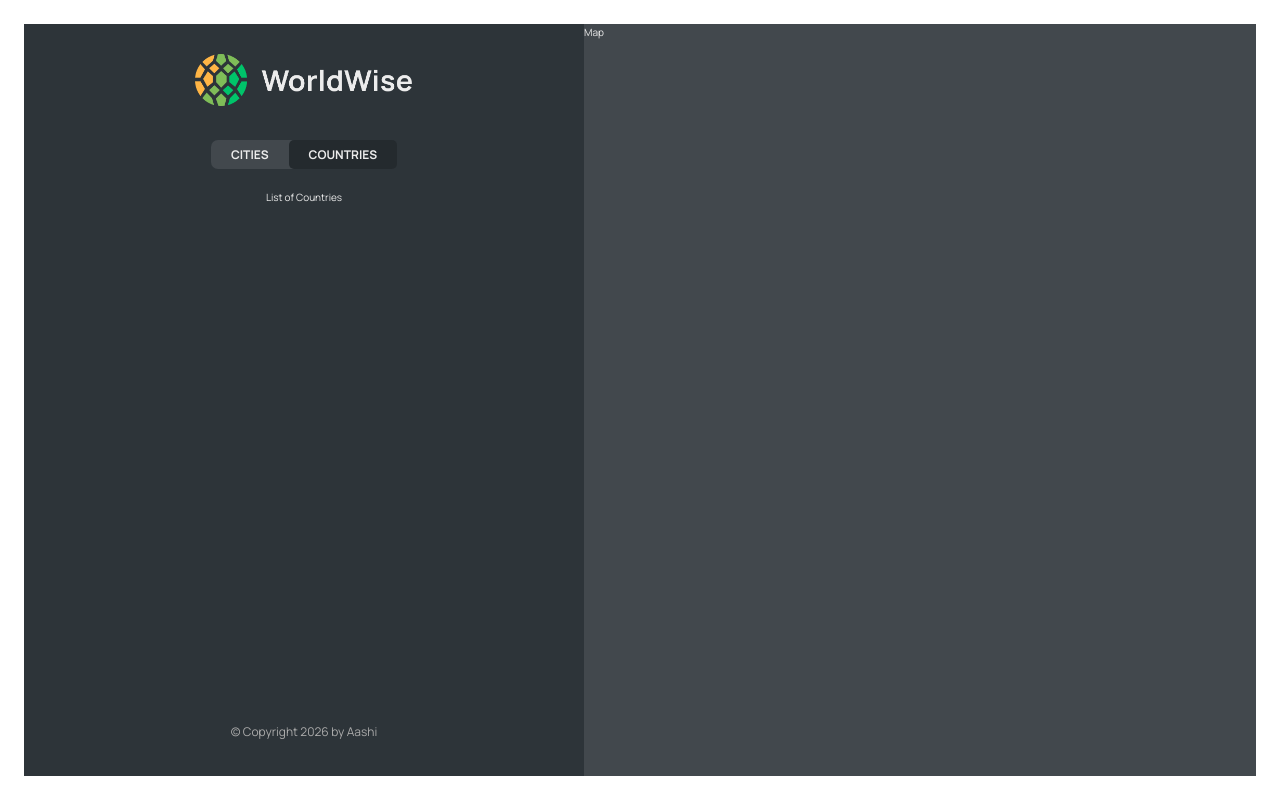
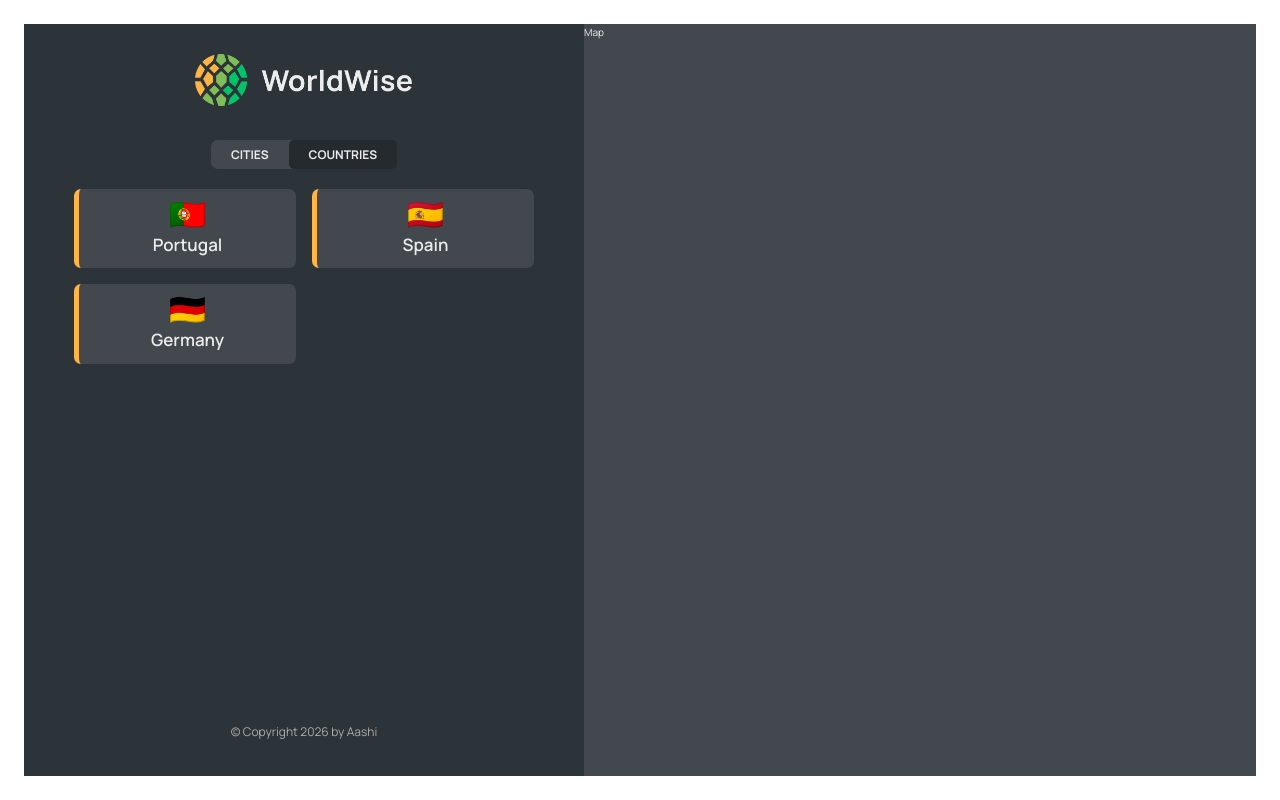
Before and after one commit to aashishah/worldwise, a React (Vite) app: page /app/countries in a window 1280 px wide. Built offline with nearby package versions, Linux system fonts and the light colour scheme; data requests are answered from the project's data file.

Commit message:
adding countryList

```diff
--- a/src/App.jsx
+++ b/src/App.jsx
@@ -7,6 +7,7 @@
 import Login from "./pages/Login";
 import CityList from "./components/CityList";
 import { useState, useEffect } from "react";
+import CountryList from "./components/CountryList";
 
 const BASE_URL = "http://localhost:9100";
 
@@ -45,7 +46,10 @@
             path="cities"
             element={<CityList cities={cities} isLoading={isLoading} />}
           />
-          <Route path="countries" element={<p>List of Countries</p>} />
+          <Route
+            path="countries"
+            element={<CountryList cities={cities} isLoading={isLoading} />}
+          />
           <Route path="form" element={<p>Form</p>} />
         </Route>
         <Route path="login" element={<Login />}></Route>
--- /dev/null
+++ b/src/components/CountryList.jsx
@@ -0,0 +1,33 @@
+import CountryItem from "./CountryItem";
+import styles from "./CountryList.module.css";
+import Spinner from "./Spinner";
+import Message from "./Message";
+
+function CountryList({ cities, isLoading }) {
+  if (isLoading) return <Spinner />;
+
+  const countries = cities.reduce(
+    (arr, city) => {
+      if (!arr.map((el) => el.country).includes(city.country))
+        return [...arr, { country: city.country, emoji: city.emoji }];
+      else return arr;
+    },
+
+    [],
+  );
+
+  if (!countries.length)
+    return (
+      <Message message="Add your first city/country by clicking on the map"></Message>
+    );
+
+  return (
+    <ul className={styles.countryList}>
+      {countries.map((country) => (
+        <CountryItem country={country} key={country} />
+      ))}
+    </ul>
+  );
+}
+
+export default CountryList;
```
